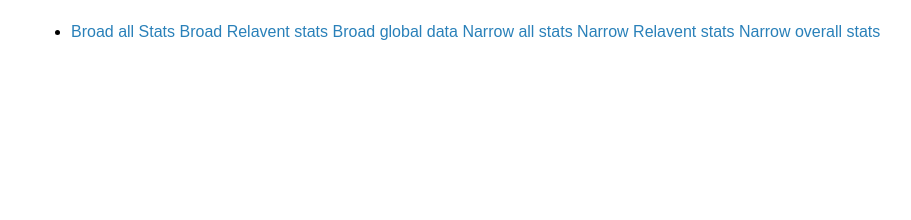
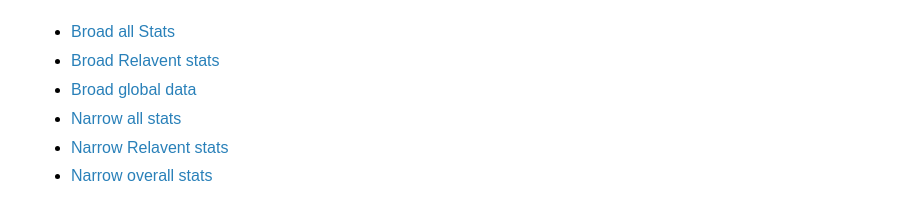
Before and after one commit to Jon-S-Wick/ClusterAnalysis, a plain HTML site: page docs/index.html in a window 1280 px wide. Shown: the part 72-292 px from the top of the page, without its empty margins (1-912 px from the left). Drawn offline with Linux system fonts and the light colour scheme.

Commit message:
Fixed index list

```diff
--- a/docs/index.html
+++ b/docs/index.html
@@ -28,16 +28,26 @@
     <ul>
       <li>
         <a href="20250505RealventBroad/All_Stats.html">Broad all Stats</a>
+      </li>
+      <li>
         <a href="20250505RealventBroad/Relavent-Stats.html"
-          >Broad Relavent stats
-        </a>
+          >Broad Relavent stats</a
+        >
+      </li>
+      <li>
         <a href="20250505RealventBroad/OverallClusterData.html"
           >Broad global data</a
         >
+      </li>
+      <li>
         <a href="20250505RealventNarrow/All_Stats.html">Narrow all stats</a>
+      </li>
+      <li>
         <a href="20250505RealventNarrow/Relavent-Stats.html"
           >Narrow Relavent stats</a
         >
+      </li>
+      <li>
         <a href="20250505RealventNarrow/OverallClusterData.html"
           >Narrow overall stats</a
         >
```
